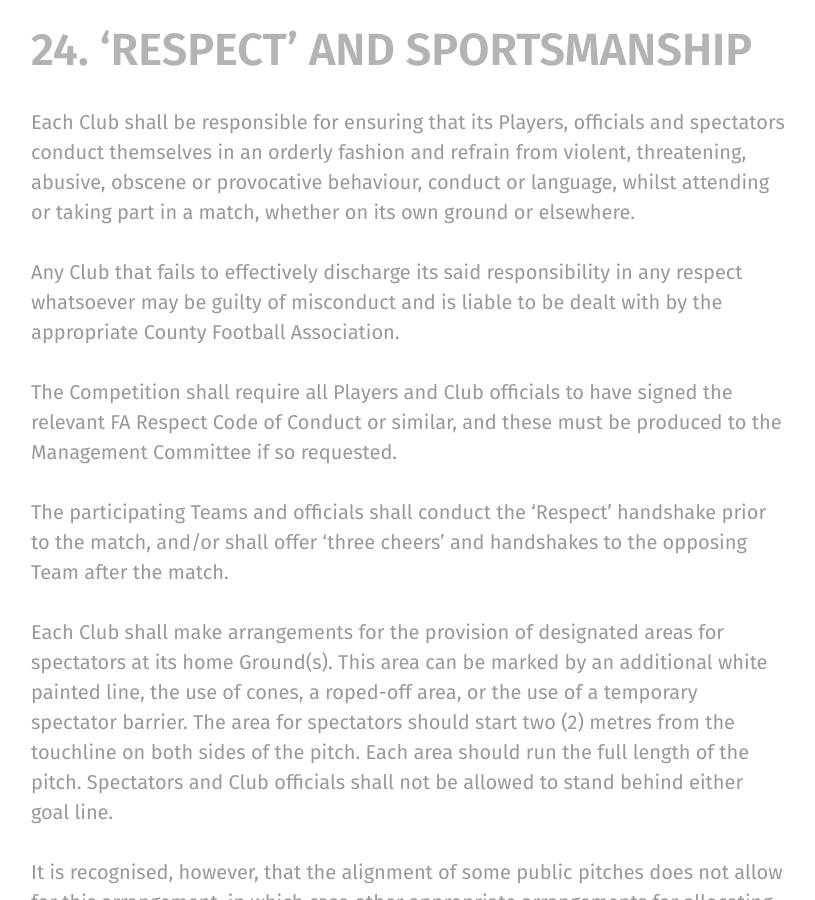
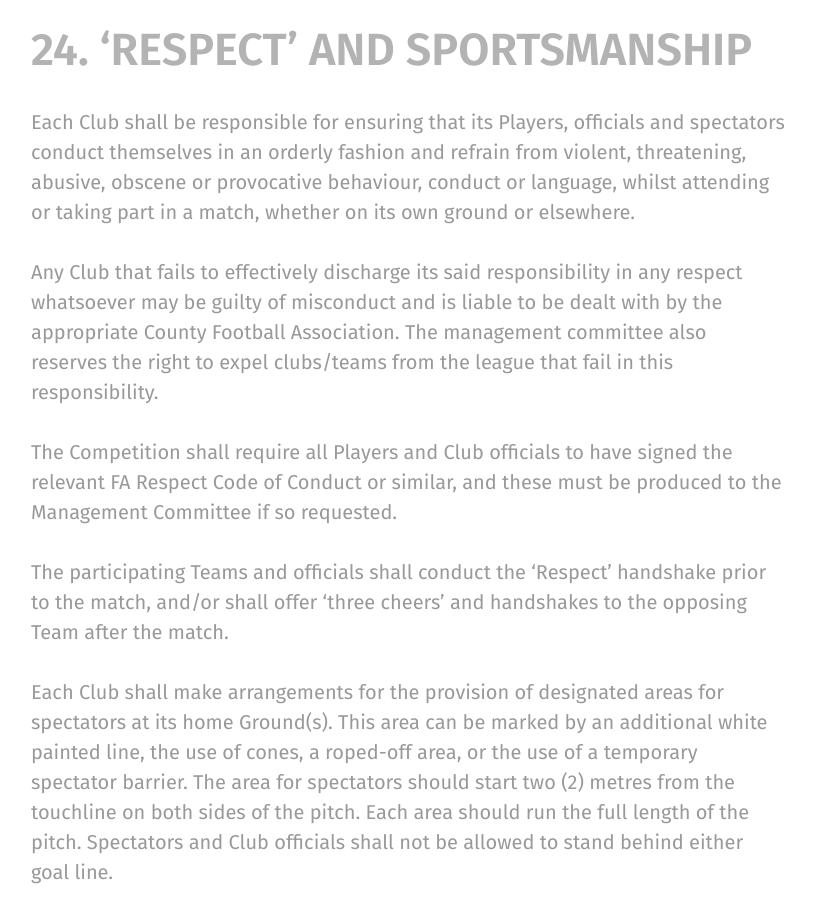
Before and after one commit to rotherleague/Rother, a Jekyll site: the page built from rules.md, in a window 1280 px wide and 900 px high, scrolled down 50501 px. Shown: the whole window, without its empty margins (49-864 px from the left). Built offline with Jekyll 4.4.1, drawn with Linux system fonts in a browser that asks for light colours; nearby versions of some CDN libraries.

Commit message:
Update 24.md

```diff
--- a/_includes/rules/24.md
+++ b/_includes/rules/24.md
@@ -2,7 +2,7 @@
 
 Each Club shall be responsible for ensuring that its Players, officials and spectators conduct themselves in an orderly fashion and refrain from violent, threatening, abusive, obscene or provocative behaviour, conduct or language, whilst attending or taking part in a match, whether on its own ground or elsewhere.
 
-Any Club that fails to effectively discharge its said responsibility in any respect whatsoever may be guilty of misconduct and is liable to be dealt with by the appropriate County Football Association.
+Any Club that fails to effectively discharge its said responsibility in any respect whatsoever may be guilty of misconduct and is liable to be dealt with by the appropriate County Football Association. The management committee also reserves the right to expel clubs/teams from the league that fail in this responsibility.
 
 The Competition shall require all Players and Club officials to have signed the relevant FA Respect Code of Conduct or similar, and these must be produced to the Management Committee if so requested.
 
```
